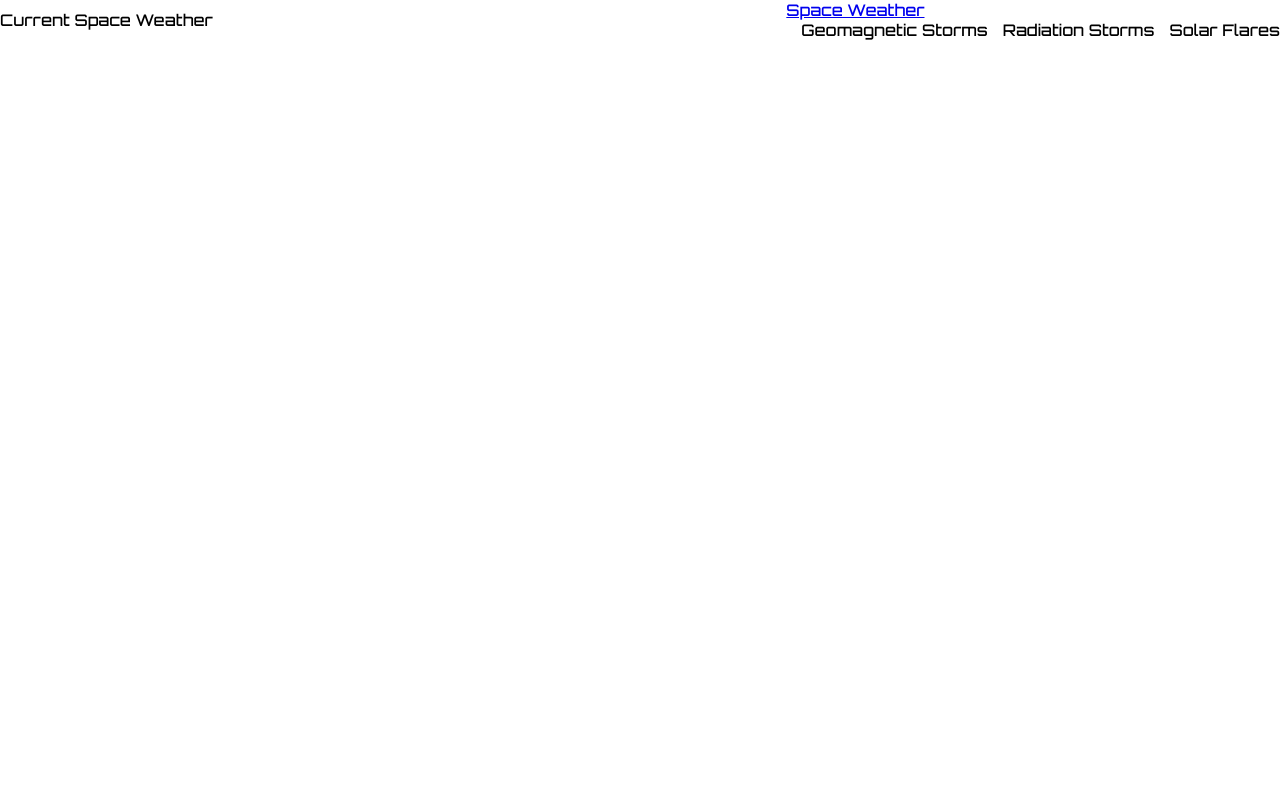
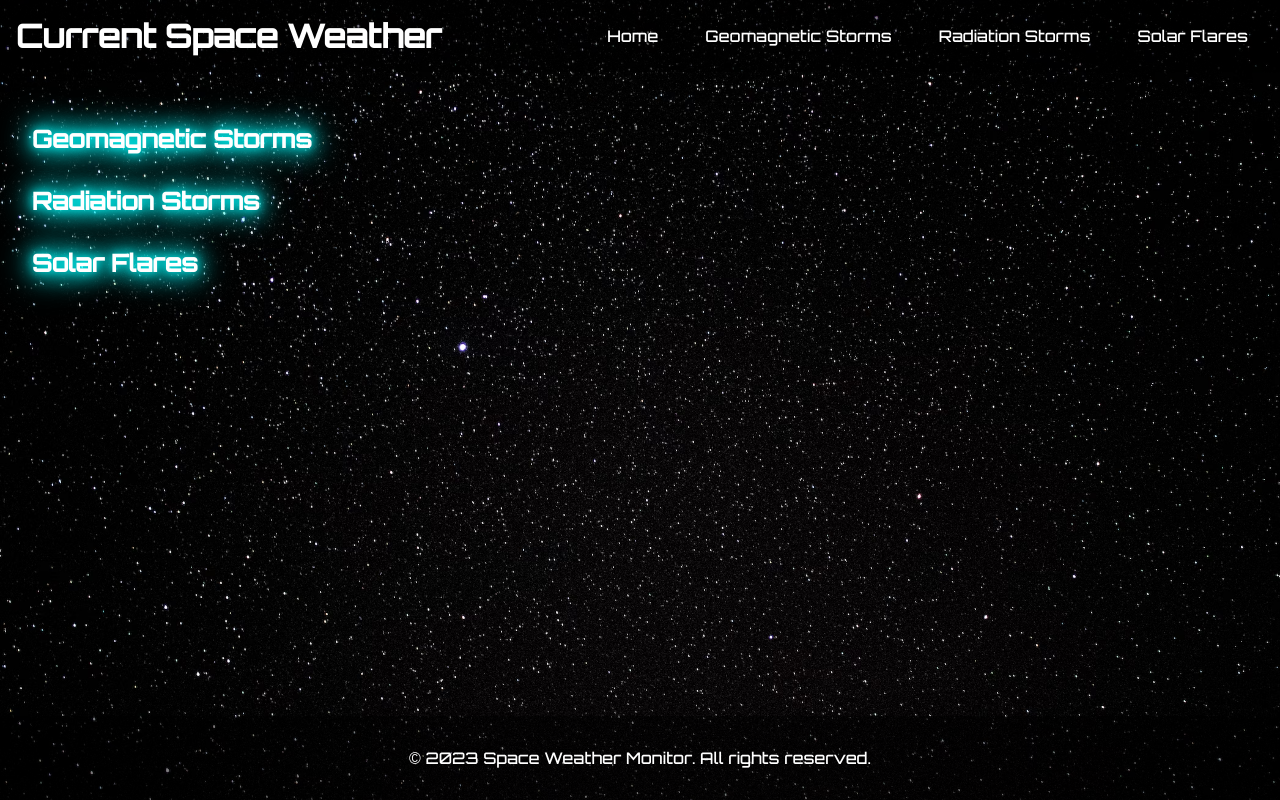
Before and after one commit to Dakota-Ponder/space-weather-dashboard, a plain HTML site: page index.html in a window 1280 px wide. Drawn offline with Linux system fonts and the light colour scheme.

Commit message:
added a background, added glow effects to words

```diff
--- a/css/styles.css
+++ b/css/styles.css
@@ -1,21 +1,32 @@
-header {
+/* General styles */
+body {
+    margin: 0;
     font-family: 'Orbitron', sans-serif;
+    background-image: url('../images/stars.avif');
+    background-size: cover;
+    background-position: center;
+    background-repeat: no-repeat;
+    background-attachment: fixed;
+    color: #ffffff;
+    display: flex;
+    flex-direction: column;
+    min-height: 100vh;
 }
 
+/* Header styles */
 header {
     display: flex;
     justify-content: space-between;
     align-items: center;
+    padding: 1rem;
+    background-color: rgba(0, 0, 0, 0.5);
 }
-body{
+
+header h1 {
     margin: 0;
-    font-family: 'Orbitron', sans-serif;
-    background-image: url('images/space-background.jpg');
-    background-size: cover;
-    background-position: center;
-    background-repeat: no-repeat;
-    background-attachment: fixed;
 }
+
+/* Navigation styles */
 nav ul {
     display: flex;
     list-style-type: none;
@@ -26,3 +37,37 @@ nav ul {
 nav ul li {
     margin-left: 15px;
 }
+
+nav ul li a {
+    display: block;
+    text-decoration: none;
+    color: #ffffff;
+    padding: 8px 16px;
+    transition: background-color 0.3s;
+}
+
+nav ul li a:hover {
+    background-color: rgba(255, 255, 255, 0.2);
+}
+
+/* Main content styles */
+main {
+    flex-grow: 1;
+    margin: 2rem;
+}
+
+section {
+    margin-bottom: 2rem;
+}
+
+/* Cool feature: glowing text */
+h2 {
+    text-shadow: 0 0 10px #00ffff, 0 0 20px #00ffff, 0 0 30px #00ffff, 0 0 40px #00ffff;
+}
+
+/* Footer styles */
+footer {
+    padding: 1rem;
+    text-align: center;
+    background-color: rgba(0, 0, 0, 0.5);
+}
--- a/index.html
+++ b/index.html
@@ -1,36 +1,46 @@
 <!DOCTYPE html>
 <html lang="en">
-<head>
-    <meta charset="UTF-8">
-    <meta http-equiv="X-UA-Compatible" content="IE=edge">
-    <meta name="viewport" content="width=device-width, initial-scale=1.0">
+  <head>
+    <meta charset="UTF-8" />
+    <meta http-equiv="X-UA-Compatible" content="IE=edge" />
+    <meta name="viewport" content="width=device-width, initial-scale=1.0" />
     <title>Space Weather Monitor</title>
-    <link rel="stylesheet" href="css/styles.css">
-    <link rel="preconnect" href="https://fonts.googleapis.com">
-    <link rel="preconnect" href="https://fonts.gstatic.com" crossorigin>
-    <link href="https://fonts.googleapis.com/css2?family=Orbitron:wght@500&display=swap" rel="stylesheet">
-
-
-
-</head>
-<header>Current Space Weather
-    <nav>
+    <link rel="stylesheet" href="css/styles.css" />
+    <link rel="preconnect" href="https://fonts.googleapis.com" />
+    <link rel="preconnect" href="https://fonts.gstatic.com" crossorigin />
+    <link
+      href="https://fonts.googleapis.com/css2?family=Orbitron:wght@500&display=swap"
+      rel="stylesheet"
+    />
+  </head>
+  <body>
+    <header>
+      <h1>Current Space Weather</h1>
+      <nav>
         <ul>
-            <li class="dropdown">
-                <a href="#">Space Weather</a>
-                <div class="dropdown-content">
-                    <ul>
-                        <li>Geomagnetic Storms</li>
-                        <li>Radiation Storms</li>
-                        <li>Solar Flares</li>
-                    </ul>
-                </div>
-            </li>
+          <li><a href="#">Home</a></li>
+          <li><a href="#">Geomagnetic Storms</a></li>
+          <li><a href="#">Radiation Storms</a></li>
+          <li><a href="#">Solar Flares</a></li>
         </ul>
-    </nav>
-</header>
-<body>
-    <div id="root"></div>
-    <script src="/js/bundle.js"></script>
-</body
+      </nav>
+    </header>
+    <main>
+      <section id="geomagnetic-storms">
+        <h2>Geomagnetic Storms</h2>
+        <!-- Add content for geomagnetic storms here -->
+      </section>
+      <section id="radiation-storms">
+        <h2>Radiation Storms</h2>
+        <!-- Add content for radiation storms here -->
+      </section>
+      <section id="solar-flares">
+        <h2>Solar Flares</h2>
+        <!-- Add content for solar flares here -->
+      </section>
+    </main>
+    <footer>
+      <p>&copy; 2023 Space Weather Monitor. All rights reserved.</p>
+    </footer>
+  </body>
 </html>
```
Also changed, not shown: images/stars.avif (added).
